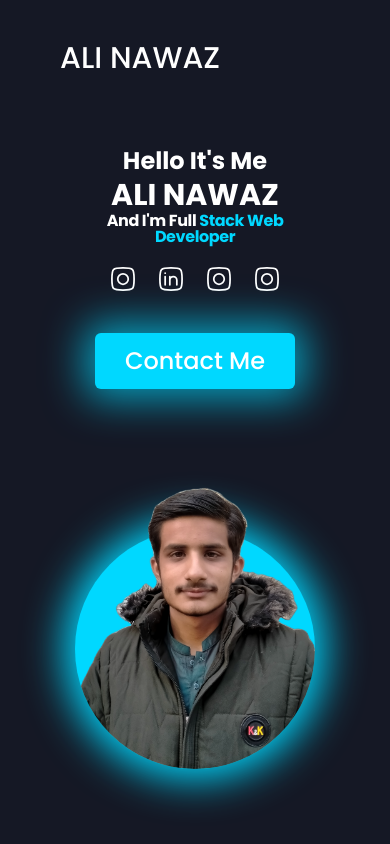
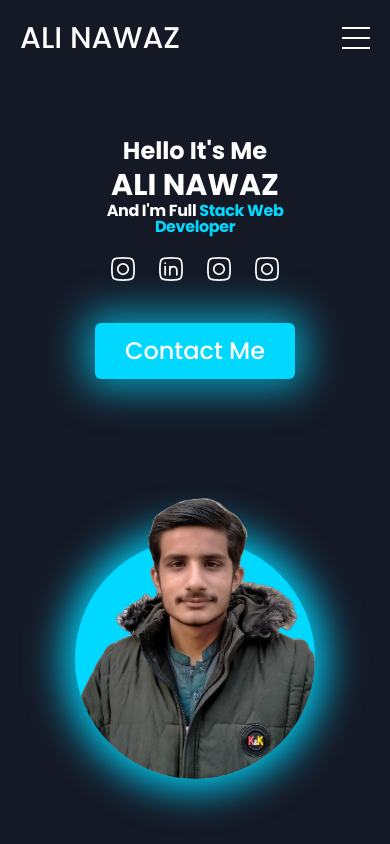
Before and after one commit to Alinawaz1977/porfolio-website, a React (Vite) app: page / in a window 390 px wide. Shown: the top 844 px of the page. Built offline with nearby package versions, Linux system fonts and the light colour scheme.

Commit message:
mistake corrected

```diff
--- a/index.html
+++ b/index.html
@@ -1,13 +1,16 @@
 <!doctype html>
 <html lang="en">
+
 <head>
   <meta charset="UTF-8" />
-    <link rel="icon" type="image/svg+xml" href="/vite.svg" />
+  <link rel="icon" type="image/svg+xml" href="/src/assets/Adobe Express - file.png" />
   <meta name="viewport" content="width=device-width, initial-scale=1.0" />
   <title>portfolio-website</title>
 </head>
-  <body class="font-[poppins]" >
+
+<body class="font-[poppins]">
   <div id="root"></div>
   <script type="module" src="/src/main.jsx"></script>
 </body>
+
 </html>
--- a/src/App.jsx
+++ b/src/App.jsx
@@ -2,7 +2,7 @@ import React, { useEffect } from 'react'
 import { Route, Routes } from 'react-router-dom'
 import Lenis from 'lenis'
 import Hero from './component/Hero'
-import About from './pages/about'
+import About from "./pages/About"
 import Service from './pages/Service'
 import Projects from './pages/Projects'
 import Contact from './pages/Contact'
--- a/src/component/Hero.jsx
+++ b/src/component/Hero.jsx
@@ -4,10 +4,10 @@ import assets from '../assets/assets'
 import { AppContext } from '../context/AppContext'
 
 const Hero = () => {
-        const {handleScroll}=useContext(AppContext)
+    const { handleScroll } = useContext(AppContext)
 
     return (
-        <div className='w-full overflow-hidden p-10 px-15 bg-[#151825] h-screen' >
+        <div className='w-full overflow-hidden p-5 md:p-10 md:px-15 bg-[#151825] h-screen' >
             <Navbar />
             <div className='h-full w-full flex-col md:flex-row text-center md:text-start flex md:gap-10 items-center' >
                 <div className='w-[60vw] flex flex-col justify-center items-center md:items-start md:justify-normal h-1/2 ' >
@@ -38,9 +38,9 @@ const Hero = () => {
                             <path d="M17.5078 6.5L17.4988 6.5" />
                         </svg>
                     </div>
-                    <button onClick={()=>handleScroll("contact")} className='w-50 md:w-fit cursor-pointer hover:shadow-[0_0_20px_5px_rgba(0,216,255,0.7)] duration-300  bg-[#00d8ff] md:px-10 py-3 font-[poppins] text-2xl md:text-[1.5vw] shadow-[0_0_40px_10px_rgba(0,216,255,0.7)]  rounded-md text-white font-medium mt-10' >Contact Me</button>
+                    <button onClick={() => handleScroll("contact")} className='w-50 md:w-fit cursor-pointer hover:shadow-[0_0_20px_5px_rgba(0,216,255,0.7)] duration-300  bg-[#00d8ff] md:px-10 py-3 font-[poppins] text-2xl md:text-[1.5vw] shadow-[0_0_40px_10px_rgba(0,216,255,0.7)]  rounded-md text-white font-medium mt-10' >Contact Me</button>
                 </div>
-                <div className='md:w-[40vw]  items-center h-1/2 flex justify-center ' >
+                <div className='md:w-[40vw] items-center h-1/2 flex justify-center ' >
                     <div className='md:h-[25vw] h-60 md:w-[26vw] w-60 relative bg-[#00d8ff] shadow-[0_0_40px_10px_rgba(0,216,255,0.7)] shadow-[#00d8ff] rounded-full' >
                         <img className='md:w-[36vw]  md:h-[33vw] h-80 w-80 -top-20 md:-top-[7.5vw] object-cover absolute  rounded-full ' src={assets.myImage} alt="" />
                     </div>
--- a/src/component/Navbar.jsx
+++ b/src/component/Navbar.jsx
@@ -1,11 +1,14 @@
 import React, { useContext } from 'react'
 import { NavLink } from 'react-router-dom'
 import { AppContext } from '../context/AppContext'
+import { useState } from 'react'
 
 const Navbar = () => {
     const { handleScroll } = useContext(AppContext)
+    const [menu, setmenu] = useState(false)
     return (
-        <nav className='flex justify-between text-white' >
+        <div>
+            <nav className='flex justify-between items-center text-white' >
                 <div>
                     <h1 className='uppercase text-3xl font-medium text-white' >ALI Nawaz</h1>
                 </div>
@@ -16,7 +19,39 @@ const Navbar = () => {
                     <button className='cursor-pointer' onClick={() => handleScroll("projects")}>Projects</button>
                     <button className='cursor-pointer' onClick={() => handleScroll("contact")}>Contact</button>
                 </div>
+                <div onClick={() => setmenu(true)} className='md:hidden flex flex-col gap-2' >
+                    <div className='w-7 h-0.5 bg-white ' ></div>
+                    <div className='w-7 h-0.5 bg-white ' ></div>
+                    <div className='w-7 h-0.5 bg-white ' ></div>
+                </div>
+
+                <div className={`fixed  top-0 ${menu ? "right-[-0%]" : "right-[-15%]"} text-center  flex justify-center items-center z-20 bg-[#151825] transition-all duration-300 ease-in-out ${menu ? "w-full h-screen" : "w-0 h-screen"}`}>
+                    <ul>
+                        <li onClick={() => {
+                            handleScroll("home");
+                            setmenu(false)
+                        }} className='text-2xl' >Home</li>
+                        <li onClick={() => {
+                            handleScroll("about");
+                            setmenu(false)
+                        }} className='text-2xl' >About</li>
+                        <li onClick={() => {
+                            handleScroll("services")
+                            setmenu(false)
+                        }} className='text-2xl' >Services</li>
+                        <li onClick={() => {
+                            handleScroll("projects")
+                            setmenu(false)
+                        }} className='text-2xl' >Projects</li>
+                        <li onClick={() => {
+                            handleScroll("contact")
+                            setmenu(false)
+                        }} className='text-2xl' >Contact us</li>
+                    </ul>
+                </div>
+
             </nav>
+        </div>
     )
 }
 
```
Lines whose indentation alone changed are shown as unchanged.
